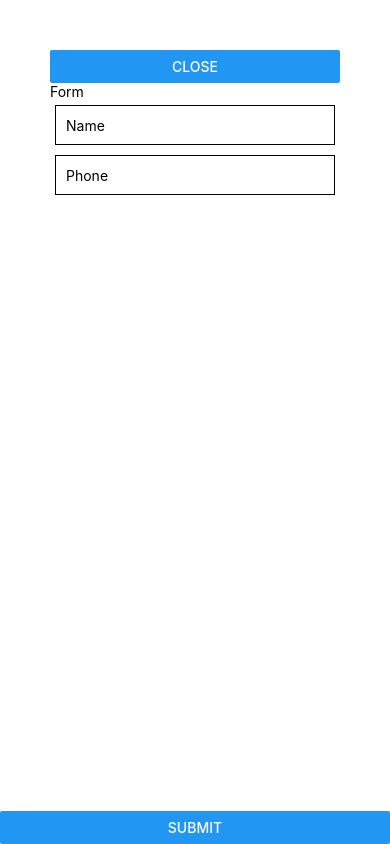
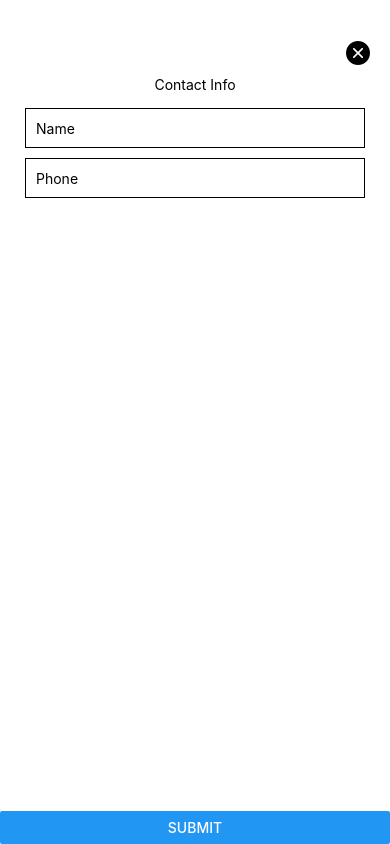
Before and after one commit to pablo-jurado/react-native-playground, a React Native app: screen / in a window 390 px wide. Both pictures are taken after a click on the button "ADD CONTACT". Built offline with nearby package versions, Linux system fonts and the light colour scheme.

Commit message:
add edit functionality

```diff
--- a/App.js
+++ b/App.js
@@ -8,13 +8,31 @@ import { FormModal } from "./components/modal";
 export default function App() {
   const [items, setItems] = React.useState([]);
   const [showModal, setShowModal] = React.useState(false);
+  const [itemIndex, setItemIndex] = React.useState(null);
 
   function addItem(newItem) {
-    setItems([...items, newItem]);
+    const id = Math.random().toString();
+    setItems([...items, { ...newItem, id }]);
   }
 
   function removeItem(removeIndex) {
     setItems(items.filter((_, index) => index !== removeIndex));
+  }
+
+  function editItem(item) {
+    setItems(items.map((oldItem) => (oldItem.id === item.id ? item : oldItem)));
+    setItemIndex(null);
+    setShowModal(false);
+  }
+
+  function onEdit(index) {
+    setItemIndex(index);
+    setShowModal(true);
+  }
+
+  function openModal() {
+    setItemIndex(null);
+    setShowModal(true);
   }
 
   return (
@@ -22,23 +40,26 @@ export default function App() {
       <StatusBar style="auto" />
       <FormModal
         showModal={showModal}
-        setShowModal={setShowModal}
+        closeModal={() => setShowModal(false)}
         addItem={addItem}
+        editItem={editItem}
+        item={items[itemIndex]}
       />
       <View style={globalStyles.container}>
         <Text>My Contacts</Text>
         <FlatList
           data={items}
-          keyExtractor={(item) => item.key}
+          keyExtractor={(item) => item.id}
           renderItem={({ item, index }) => (
             <TodoItem
               itemText={item.name + " - " + item.phone}
-              onPress={() => removeItem(index)}
+              onRemove={() => removeItem(index)}
+              onEdit={() => onEdit(index)}
             />
           )}
         />
       </View>
-      <Button title="Add Contact" onPress={() => setShowModal(true)} />
+      <Button title="Add Contact" onPress={openModal} />
     </>
   );
 }
--- a/app.json
+++ b/app.json
@@ -11,13 +11,12 @@
       "resizeMode": "contain",
       "backgroundColor": "#ffffff"
     },
-    "assetBundlePatterns": [
-      "**/*"
-    ],
+    "assetBundlePatterns": ["**/*"],
     "ios": {
       "supportsTablet": true
     },
     "android": {
+      "softwareKeyboardLayoutMode": "pan",
       "adaptiveIcon": {
         "foregroundImage": "./assets/adaptive-icon.png",
         "backgroundColor": "#ffffff"
--- a/components/modal.js
+++ b/components/modal.js
@@ -1,25 +1,66 @@
 import React from "react";
-import { Modal, View, Text, Button, TextInput } from "react-native";
+import {
+  Modal,
+  View,
+  Text,
+  Button,
+  TextInput,
+  TouchableOpacity,
+} from "react-native";
 import { globalStyles } from "../styles";
+import { AntDesign } from "@expo/vector-icons";
 
-export const FormModal = ({ showModal, setShowModal, addItem }) => {
+export const FormModal = ({
+  showModal,
+  closeModal,
+  addItem,
+  editItem,
+  item,
+}) => {
   const ref_input2 = React.useRef();
   const [name, onChangeName] = React.useState("");
   const [phone, onChangePhone] = React.useState("");
 
+  React.useEffect(() => {
+    if (item) {
+      onChangeName(item.name);
+      onChangePhone(item.phone);
+    }
+  }, [item]);
+
+  const resetForm = () => {
+    onChangeName("");
+    onChangePhone("");
+  };
+
+  const handleClose = () => {
+    resetForm();
+    closeModal();
+  };
+
   const handleSubmit = () => {
     addItem({ name, phone });
-    onChangeName("");
-    onChangePhone("");
-    setShowModal(false);
+    resetForm();
+    closeModal();
+  };
+
+  const handleEdit = () => {
+    editItem({ name, phone, id: item.id });
   };
 
   return (
     <Modal visible={showModal} animationType="slide">
       <View style={globalStyles.container}>
-        <Button title="Close" onPress={() => setShowModal(false)} />
-
-        <Text>Form</Text>
+        <TouchableOpacity
+          onPress={handleClose}
+          style={{
+            flexDirection: "row",
+            justifyContent: "flex-end",
+          }}
+        >
+          <AntDesign name="closecircle" size={24} color="black" />
+        </TouchableOpacity>
+        <Text style={{ textAlign: "center", margin: 10 }}>Contact Info</Text>
         <TextInput
           style={globalStyles.input}
           onChangeText={onChangeName}
@@ -38,7 +79,11 @@ export const FormModal = ({ showModal, setShowModal, addItem }) => {
           returnKeyType="next"
         />
       </View>
-      <Button title="Submit" onPress={handleSubmit} />
+      {item ? (
+        <Button title="Edit" onPress={handleEdit} />
+      ) : (
+        <Button title="Submit" onPress={handleSubmit} />
+      )}
     </Modal>
   );
 };
--- a/components/todoItem.js
+++ b/components/todoItem.js
@@ -2,11 +2,14 @@ import React from "react";
 import { Text, View, Button } from "react-native";
 import { globalStyles } from "../styles";
 
-export function TodoItem({ itemText, onPress }) {
+export function TodoItem({ itemText, onRemove, onEdit }) {
   return (
     <View style={globalStyles.listItem}>
       <Text>{itemText}</Text>
-      <Button title="Remove" onPress={onPress}></Button>
+      <View style={{ flexDirection: "row", gap: 5 }}>
+        <Button title="Remove" onPress={onRemove}></Button>
+        <Button title="Edit" onPress={onEdit}></Button>
+      </View>
     </View>
   );
 }
--- a/styles.js
+++ b/styles.js
@@ -5,7 +5,8 @@ export const globalStyles = StyleSheet.create({
     flex: 1,
     backgroundColor: "#fff",
     justifyContent: "flex-start",
-    margin: 50,
+    marginTop: 40,
+    margin: 20,
   },
   list: {
     margin: 5,
```
